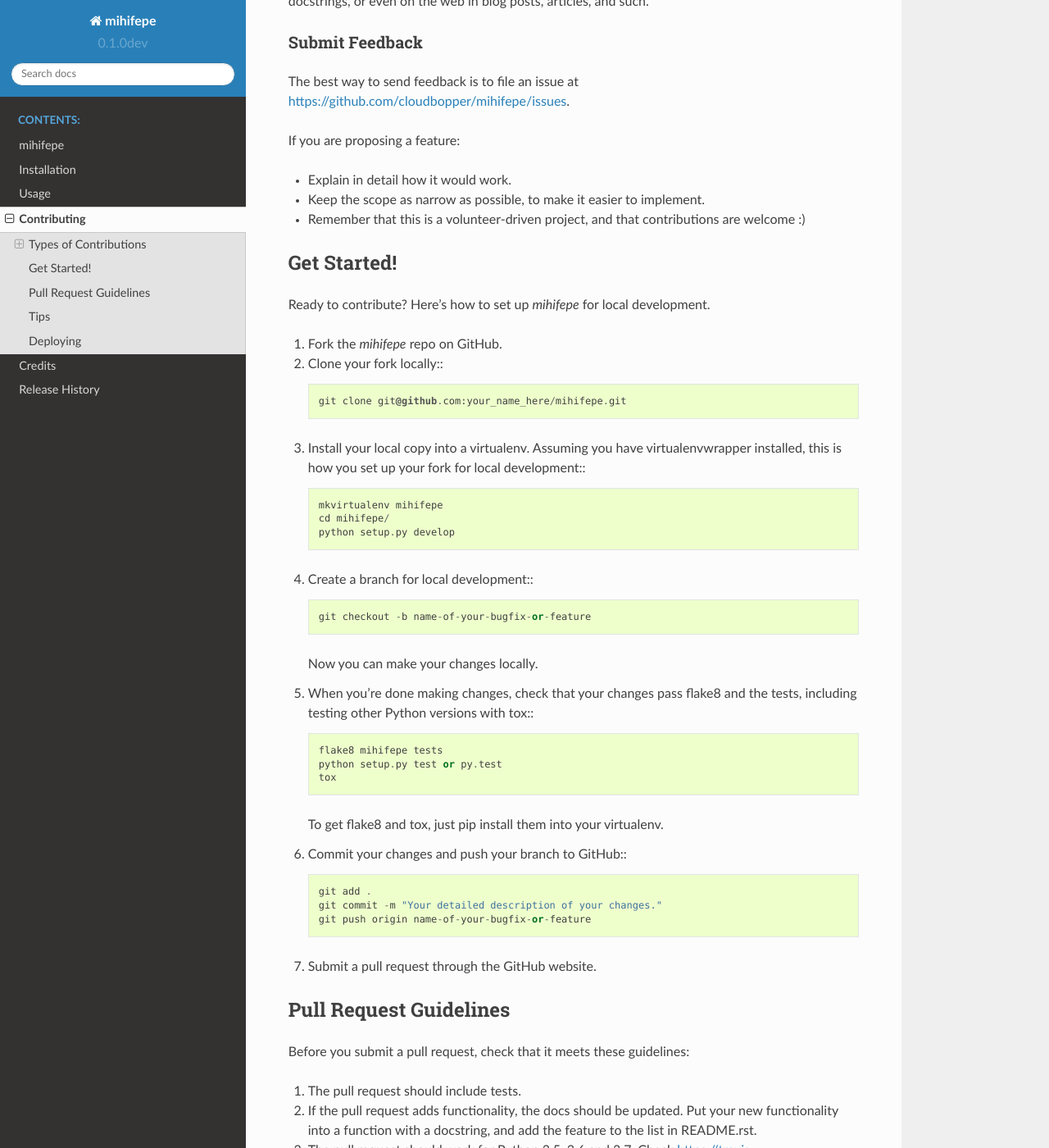
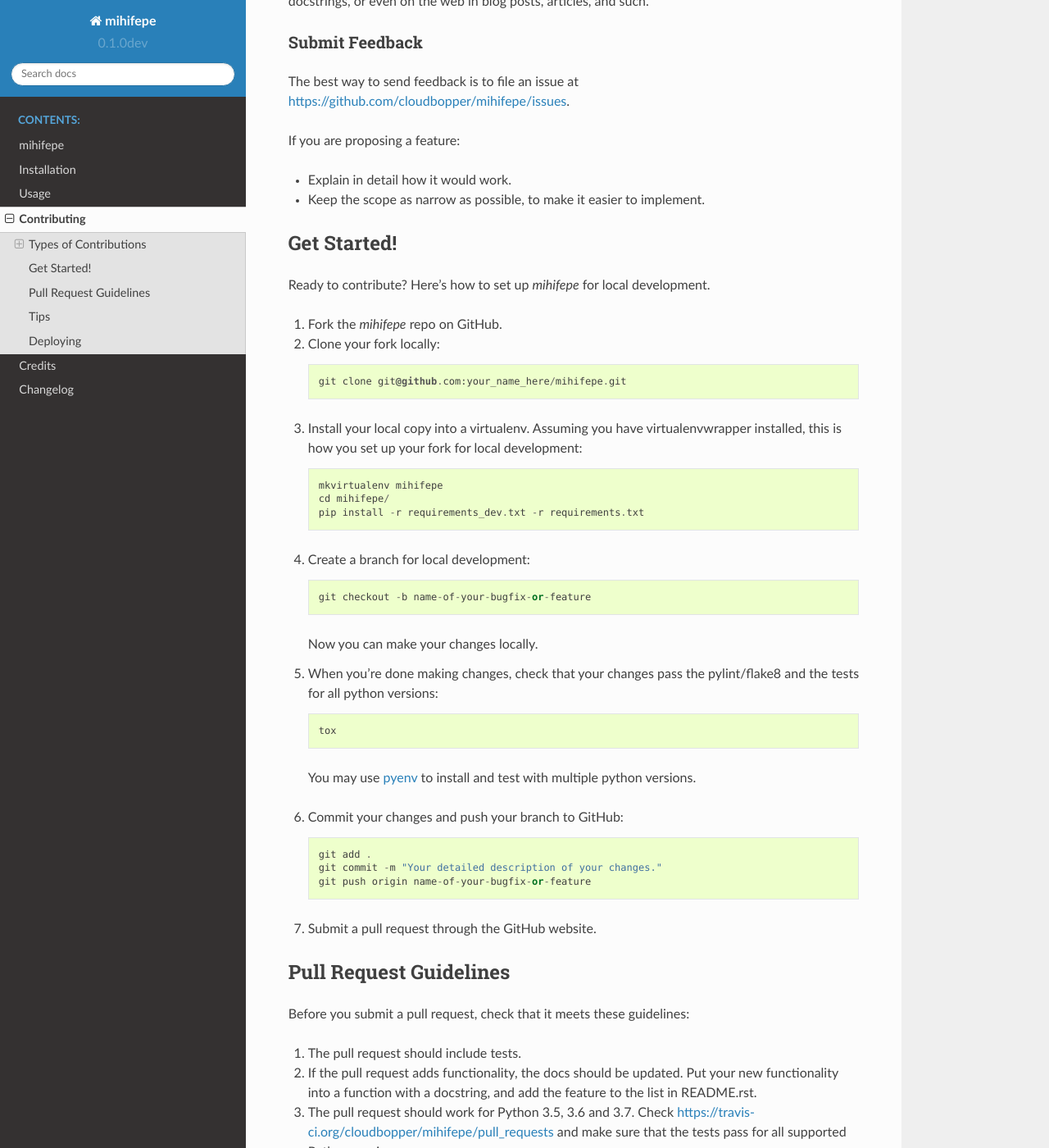
Before and after one commit to cloudbopper/anamod, a Sphinx documentation site: the page built from docs/contributing.rst, in a window 1280 px wide and 1400 px high, scrolled down 906 px. Shown: the whole window at 82% size. Built offline with Sphinx 7.4.7 and the Read the Docs theme 2.0.0, drawn with Linux system fonts in a browser that asks for light colours; some of the changed text lies outside the part shown.

Commit message:
Use changelog instead of history; update contributing guidelines

```diff
--- /dev/null
+++ b/CHANGELOG.rst
@@ -0,0 +1,3 @@
+=========
+Changelog
+=========
--- a/CONTRIBUTING.rst
+++ b/CONTRIBUTING.rst
@@ -50,8 +50,6 @@ If you are proposing a feature:
 
 * Explain in detail how it would work.
 * Keep the scope as narrow as possible, to make it easier to implement.
-* Remember that this is a volunteer-driven project, and that contributions
-  are welcome :)
 
 ------------
 Get Started!
@@ -60,32 +58,31 @@ Get Started!
 Ready to contribute? Here's how to set up `mihifepe` for local development.
 
 1. Fork the `mihifepe` repo on GitHub.
-2. Clone your fork locally:::
+2. Clone your fork locally::
 
         git clone git@github.com:your_name_here/mihifepe.git
 
-3. Install your local copy into a virtualenv. Assuming you have virtualenvwrapper installed, this is how you set up your fork for local development:::
+3. Install your local copy into a virtualenv. Assuming you have virtualenvwrapper installed, this is how you set up your fork for local development::
 
         mkvirtualenv mihifepe
         cd mihifepe/
-        python setup.py develop
+        pip install -r requirements_dev.txt -r requirements.txt
 
-4. Create a branch for local development:::
+4. Create a branch for local development::
 
         git checkout -b name-of-your-bugfix-or-feature
 
    Now you can make your changes locally.
 
-5. When you're done making changes, check that your changes pass flake8 and the
-   tests, including testing other Python versions with tox:::
+5. When you're done making changes, check that your changes pass the pylint/flake8 and the tests
+   for all python versions::
 
-        flake8 mihifepe tests
-        python setup.py test or py.test
         tox
 
-   To get flake8 and tox, just pip install them into your virtualenv.
+   You may use pyenv_ to install and test with multiple python versions.
+.. _pyenv: https://github.com/pyenv/pyenv
 
-6. Commit your changes and push your branch to GitHub:::
+6. Commit your changes and push your branch to GitHub::
 
         git add .
         git commit -m "Your detailed description of your changes."
@@ -111,18 +108,25 @@ Before you submit a pull request, check that it meets these guidelines:
 Tips
 ----
 
-To run a subset of tests:::
+To run a subset of tests::
 
     py.test tests.test_mihifepe
 
+To run pylint::
+
+    pylint mihifepe tests
+
+To run flake8::
+
+    flake8 mihifepe tests
 
 ---------
 Deploying
 ---------
 
 A reminder for the maintainers on how to deploy.
-Make sure all your changes are committed (including an entry in HISTORY.rst).
-Then run:::
+Make sure all your changes are committed (including an entry in CHANGELOG.rst).
+Then run::
 
     bumpversion patch # possible: major / minor / patch
     git push
--- a/HISTORY.rst
+++ /dev/null
@@ -1,3 +0,0 @@
-===============
-Release History
-===============
--- /dev/null
+++ b/docs/changelog.rst
@@ -0,0 +1 @@
+.. include:: ../CHANGELOG.rst
--- a/docs/history.rst
+++ /dev/null
@@ -1 +0,0 @@
-.. include:: ../HISTORY.rst
--- a/docs/index.rst
+++ b/docs/index.rst
@@ -10,7 +10,7 @@ Welcome to mihifepe's documentation!
    usage
    contributing
    authors
-   history
+   changelog
 
 Indices and tables
 ==================
--- a/setup.py
+++ b/setup.py
@@ -7,8 +7,8 @@ from setuptools import find_packages, setup
 with open("README.rst") as readme_file:
     readme = readme_file.read()
 
-with open("HISTORY.rst") as history_file:
-    history = history_file.read()
+with open("CHANGELOG.rst") as changelog_file:
+    changelog = changelog_file.read()
 
 setup(
     author="Akshay Sood",
@@ -41,7 +41,7 @@ setup(
     ],
     keywords="mihifepe",
     license="MIT",
-    long_description=readme + "\n\n" + history,
+    long_description=readme + "\n\n" + changelog,
     name="mihifepe",
     packages=find_packages(include=["mihifepe"]),
     python_requires=">= 3.5",
```
Also changed, not shown: 1 other file.
